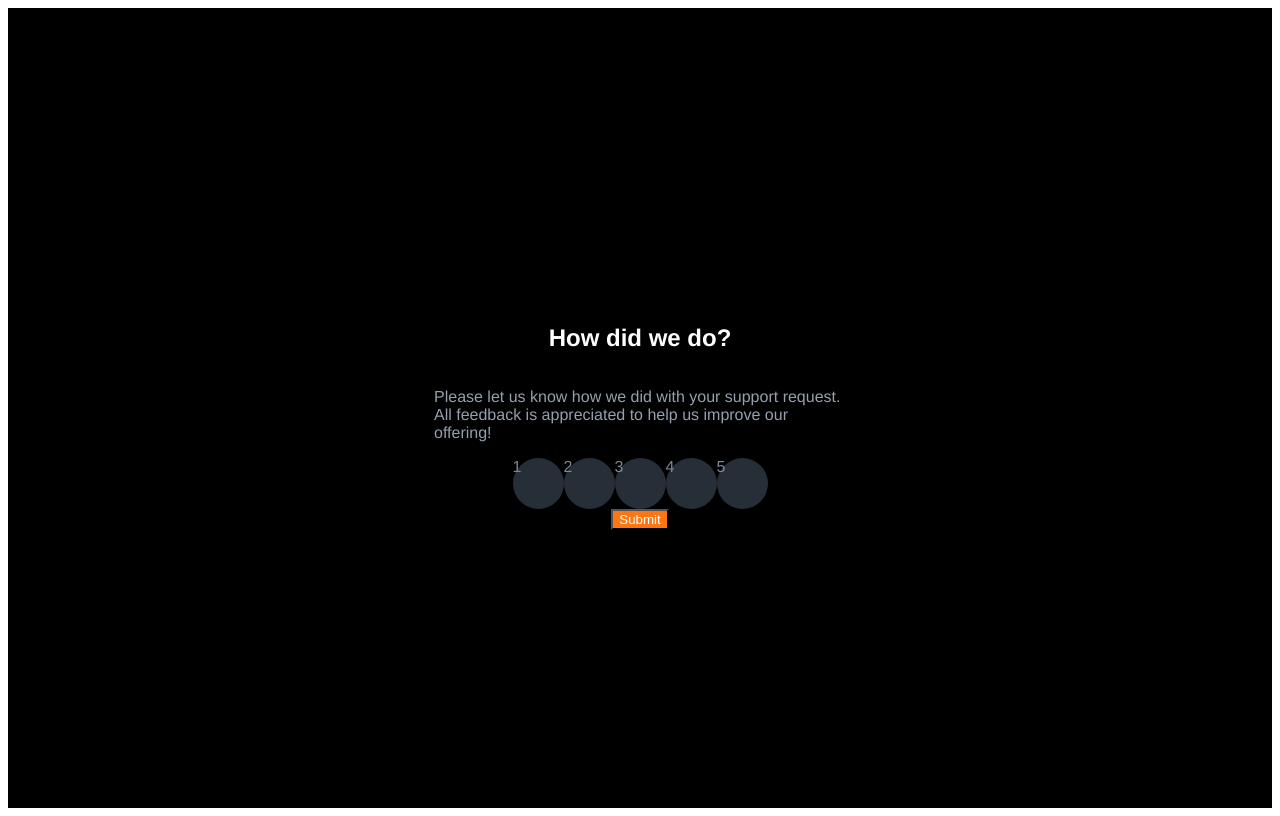
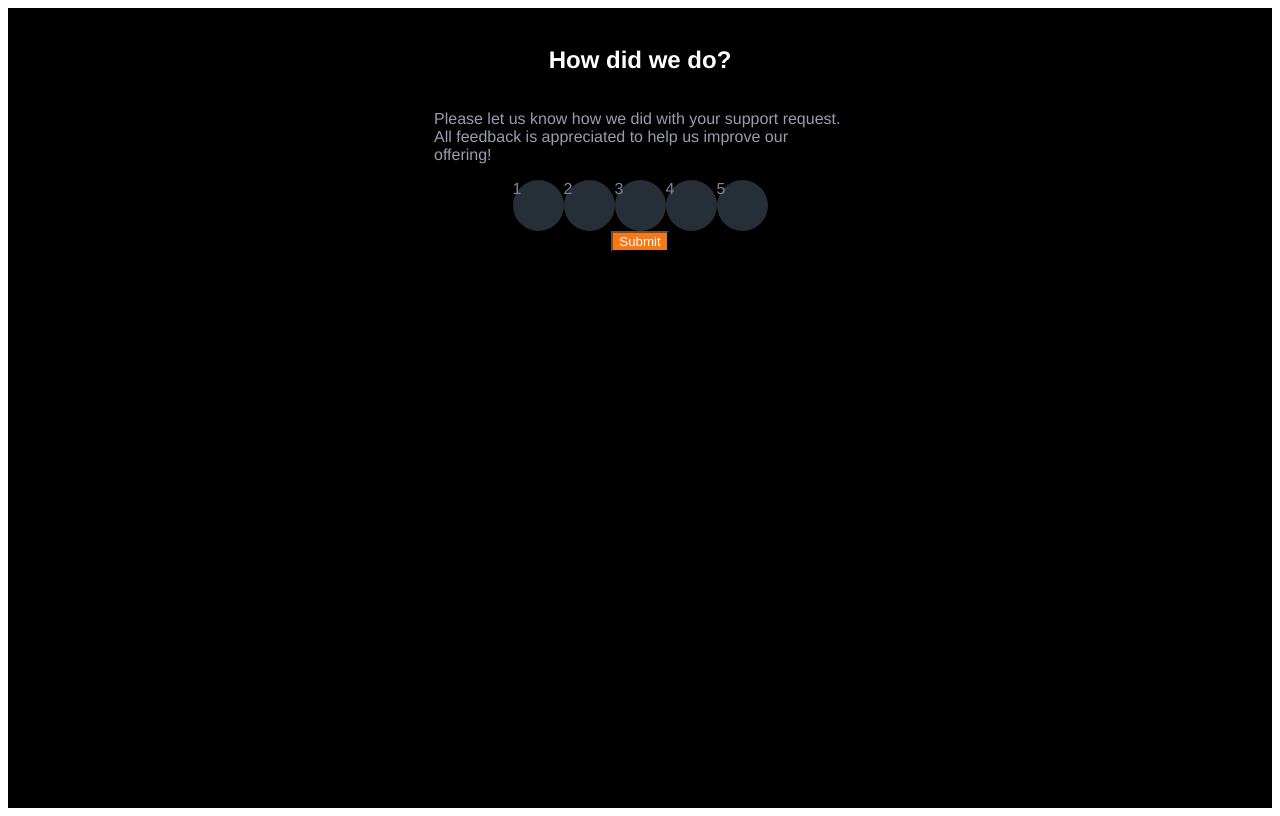
Before and after one commit to MaxAnderberg/rating-component, a Vue app: page / in a window 1280 px wide. Built offline with nearby package versions, Linux system fonts and the light colour scheme.

Commit message:
cleaned up and added background

```diff
--- a/src/components/HelloWorld.vue
+++ b/src/components/HelloWorld.vue
@@ -37,7 +37,7 @@ export default {
   },
 };
 
-console.log('hello world');
+
 </script>
 
 <style scoped>
@@ -66,7 +66,7 @@ p {
   display: flex;
   flex-direction: column;
   max-width: 412px;
-  justify-content: center;
   align-items: center;
+  background-color: black;
 }
 </style>
```
